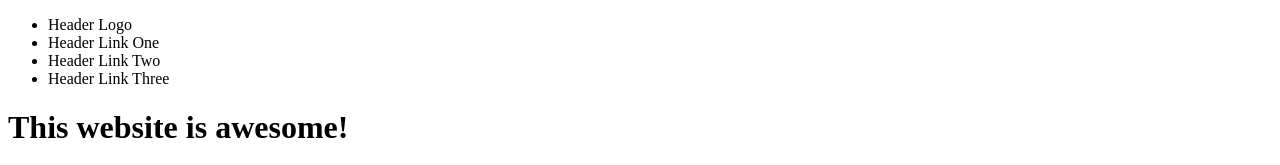
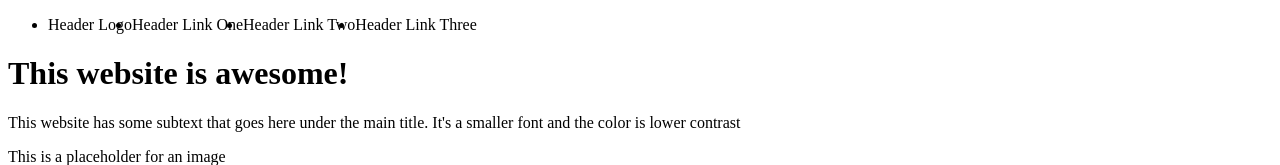
Before and after one commit to matanyrk/odin-landing-page, a plain HTML site: page index.html in a window 1280 px wide. Shown: the top 165 px of the page. Drawn offline with Linux system fonts and the light colour scheme.

Commit message:
added more content, with some pictures

```diff
--- a/styles.css
+++ b/styles.css
@@ -8,6 +8,11 @@
     font-size: 36px;
     font-weight: 400;
     color: #1f2937;
+}
+
+.headers {
+    display: flex;
+    flex-flow: row;
 }
 
 .flex-container{
```
